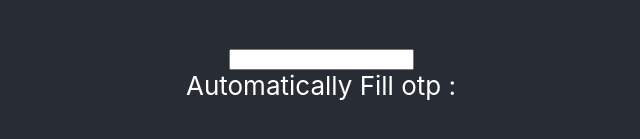
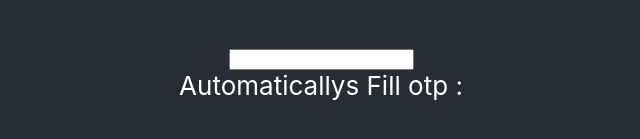
Before and after one commit to RISHABHPORWAL027/autofill_otp, a React (Create React App) app: page / in a window 1280 px wide. Shown: the part 325-464 px from the top of the page, without its empty margins (319-959 px from the left). Built offline with nearby package versions, Linux system fonts and the light colour scheme.

Commit message:
Update App.js

```diff
--- a/src/App.js
+++ b/src/App.js
@@ -32,16 +32,16 @@ function App() {
   return (
     <div className="App">
       <header className="App-header">
-    <input type="number"
+    <input type="tel"
             //value={otp}
             //onChange={(e)=>setOtp(e.target.value)}
-            //inputMode="numeric"
+            inputMode="numeric"
            autoComplete="one-time-code"
             pattern="[0-9]*"
 
             required />
   {/* <form action="/verify-otp" method="POST"> */}
-          <label>Automatically Fill otp : </label>
+          <label>Automaticallys Fill otp : </label>
 
         {/* </form> */}
 
```
